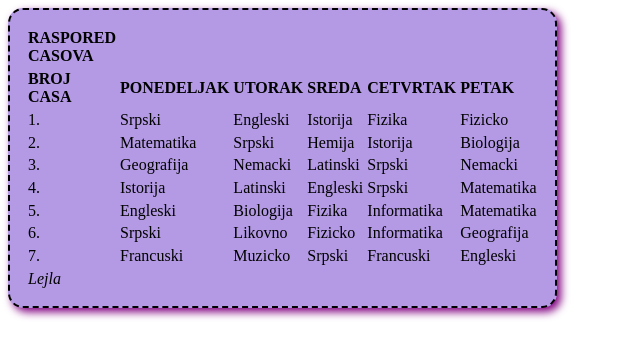
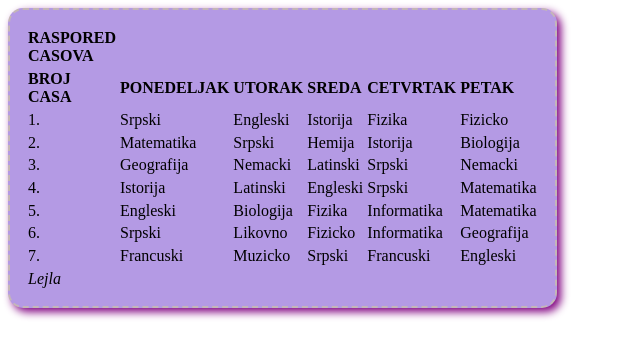
Before and after one commit to LejlaRedzepefendic/IT-CAMP, a plain HTML site: page 9.cas/domaci9.html in a window 1280 px wide. Shown: the whole page, without its empty margins (0-640 px from the left). Drawn offline with Linux system fonts and the light colour scheme.

Commit message:
danas smo radili border

```diff
--- a/9.cas/domaci9.css
+++ b/9.cas/domaci9.css
@@ -3,7 +3,7 @@ table {
     width: 500px;
     height: 300px;
     padding: 15px;
-    border: 2px dashed black;
+    border: 2px dashed rgb(196, 183, 183);
     border-radius: 15px;
     box-shadow: 4px 4px 8px purple ;
 }
```
